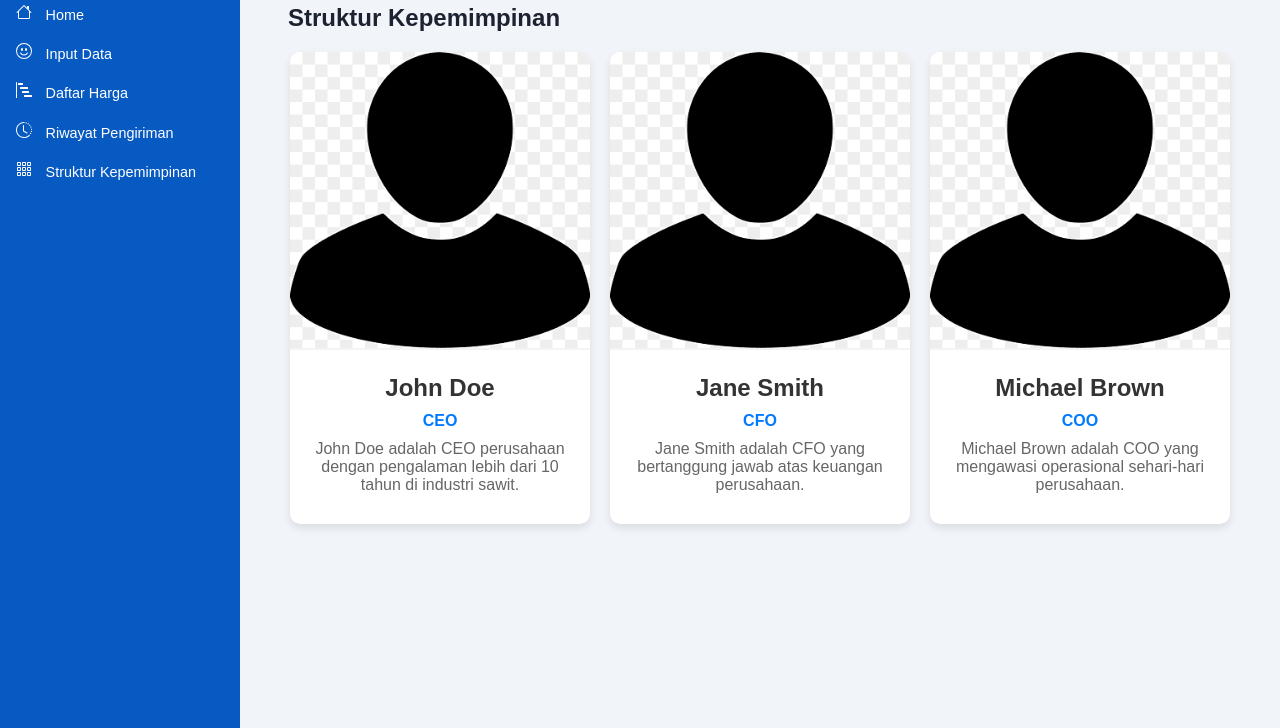
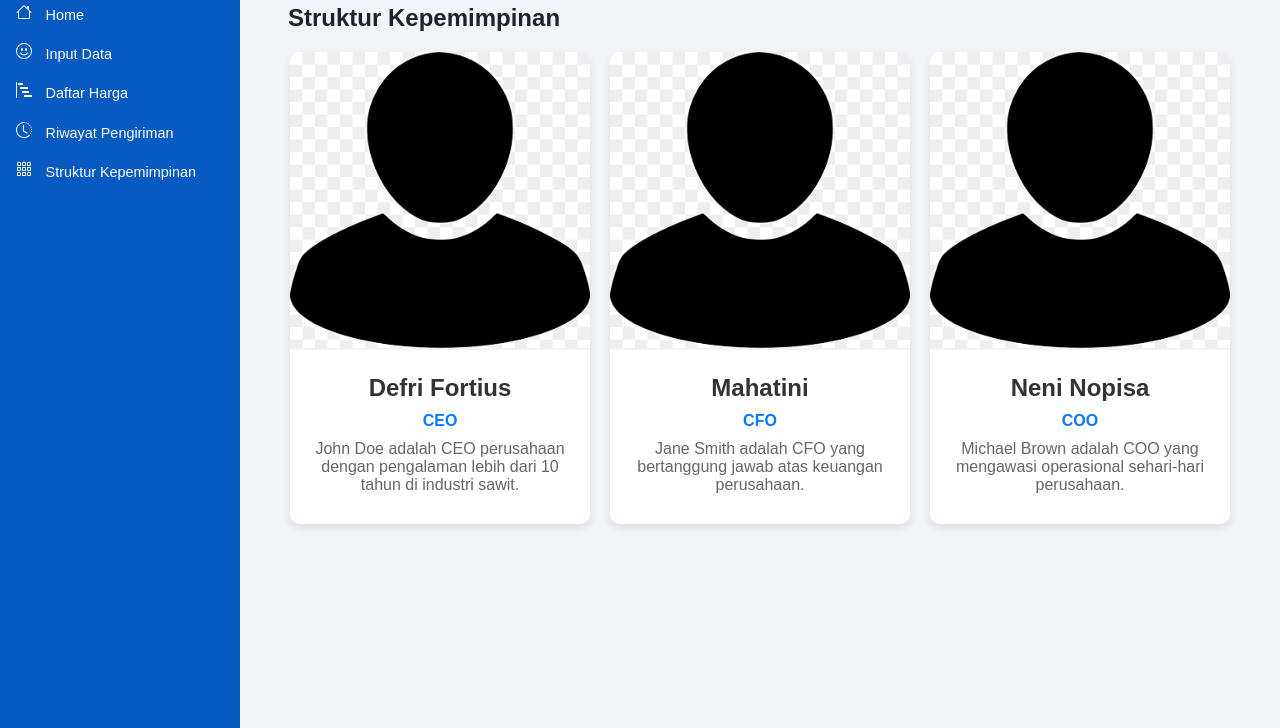
Before and after one commit to dinput08/dinput08.github.io, a plain HTML site: page struktur.html in a window 1280 px wide. Shown: the part 72-800 px from the top of the page. Drawn offline with Linux system fonts and the light colour scheme.

Commit message:
Update struktur.html

```diff
--- a/struktur.html
+++ b/struktur.html
@@ -4,7 +4,7 @@
     <meta charset="UTF-8" />
     <meta http-equiv="X-UA-Compatible" content="IE=edge" />
     <meta name="viewport" content="width=device-width, initial-scale=1.0" />
-    <title>Sawit Indonesia</title>
+    <title>Distribusi Sawit PT ARP</title>
     <link rel="stylesheet" href="style.css" />
   </head>
   <body>
@@ -201,7 +201,7 @@
                     <img src="img/hardylutula.jpeg" alt="Leader 1">
                 </div>
                 <div class="leader-info">
-                    <h3>John Doe</h3>
+                    <h3>Defri Fortius</h3>
                     <p>CEO</p>
                     <p>John Doe adalah CEO perusahaan dengan pengalaman lebih dari 10 tahun di industri sawit.</p>
                 </div>
@@ -211,7 +211,7 @@
                     <img src="img/hardylutula.jpeg" alt="Leader 2">
                 </div>
                 <div class="leader-info">
-                    <h3>Jane Smith</h3>
+                    <h3>Mahatini</h3>
                     <p>CFO</p>
                     <p>Jane Smith adalah CFO yang bertanggung jawab atas keuangan perusahaan.</p>
                 </div>
@@ -221,7 +221,7 @@
                     <img src="img/hardylutula.jpeg" alt="Leader 3">
                 </div>
                 <div class="leader-info">
-                    <h3>Michael Brown</h3>
+                    <h3>Neni Nopisa</h3>
                     <p>COO</p>
                     <p>Michael Brown adalah COO yang mengawasi operasional sehari-hari perusahaan.</p>
                 </div>
```
